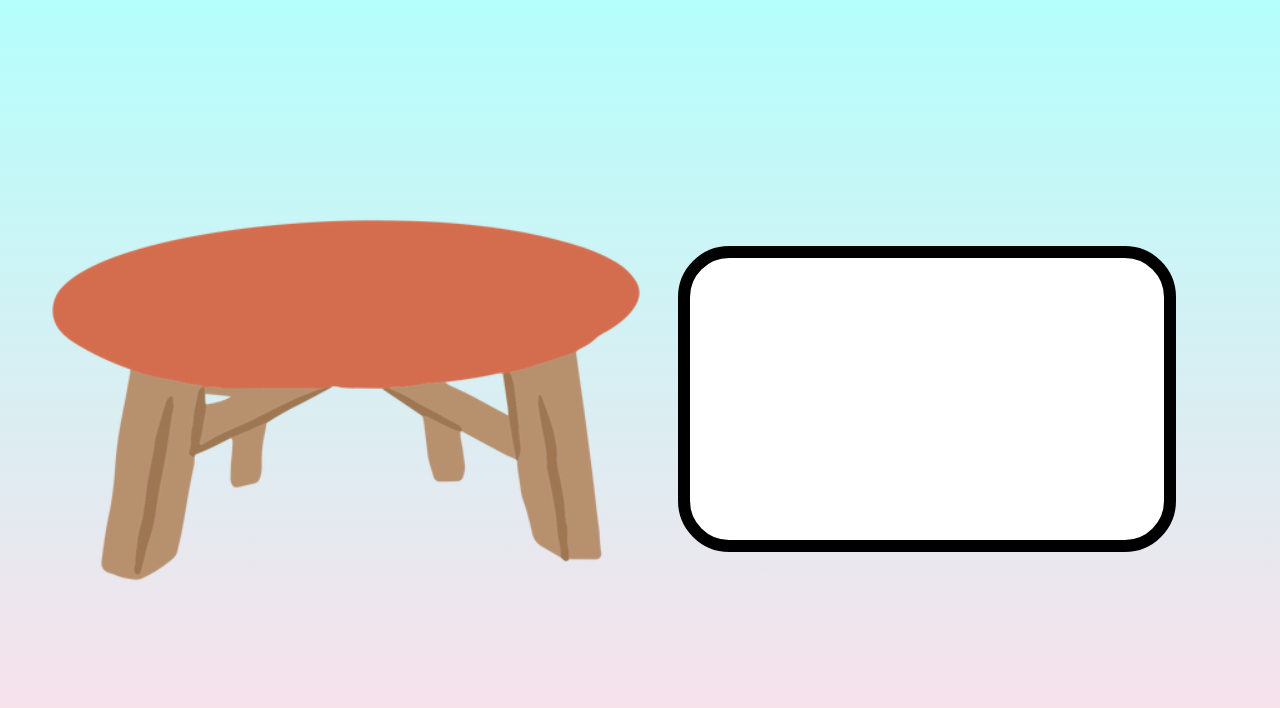
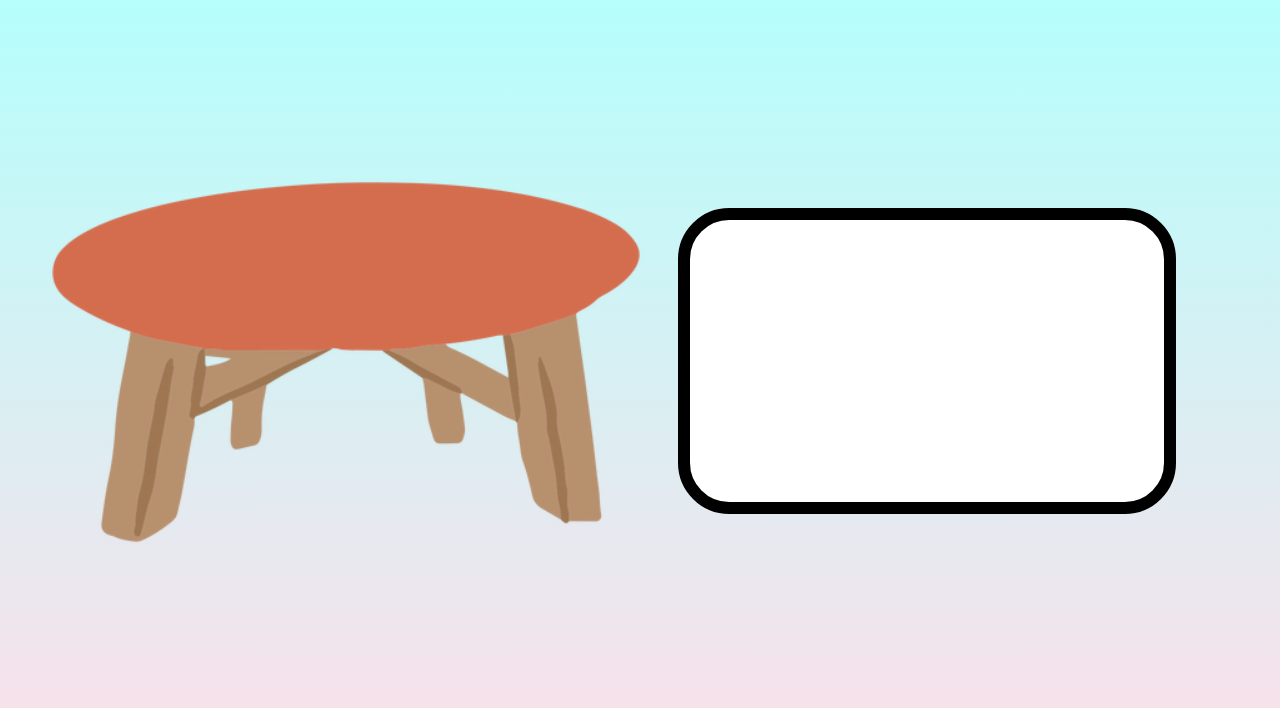
Before and after one commit to jjgarcas/wortkarten, a plain HTML site: page index.html in a window 1280 px wide. Drawn offline with Linux system fonts and the light colour scheme.

Commit message:
Update style.css

```diff
--- a/style.css
+++ b/style.css
@@ -5,17 +5,21 @@ body {
     font-size: 4vw;
     background-color: #FFDEE9;
     background-image: linear-gradient(0deg, #FFDEE9 0%, #B5FFFC 100%);
+    width: 100vw;
+    height: 100vh;
+    box-sizing: border-box;
+    overflow: hidden;
 }
 
 #container {
     width: 96vw;
-    height: calc(100vh - 4vw);
+    height: calc(100vh - 10vw);
     display: flex;
 }
 
 #imgContainer {
     width: 50vw;
-    height: calc(100vh - 4vw);
+    height: calc(100vh - 10vw);
     background-size: contain;
     background-repeat: no-repeat;
     background-position: center;
@@ -23,7 +27,7 @@ body {
 
 .cardContainer {
     width: 41vw;
-    height: calc(100vh - 4vw);
+    height: calc(100vh - 10vw);
     position: relative;
     perspective: 1000px;
 }
@@ -32,7 +36,7 @@ body {
     width: 37vw;
     height: 22vw;
     position: absolute;
-    top: calc(50vh - 14vw);
+    top: calc(50vh - 17vw);
     left: 1vw;
     transform-style: preserve-3d;
     border: 1vw solid black;
@@ -82,7 +86,7 @@ body {
 
 #cardNext {
     width: 5vw;
-    height: calc(100vh - 4vw);
+    height: calc(100vh - 10vw);
     background-image: url(./assets/right_arrow.png);
     background-size: contain;
     background-repeat: no-repeat;
@@ -103,13 +107,13 @@ body {
 
     #container {
         width: calc(100vw - 4vh);
-        height: 96vh;
+        height: 86vh;
         flex-direction: column;
     }
 
     #imgContainer {
         width: calc(100vw - 4vh);
-        height: 50vh;
+        height: 40vh;
     }
 
     .cardContainer {
```
